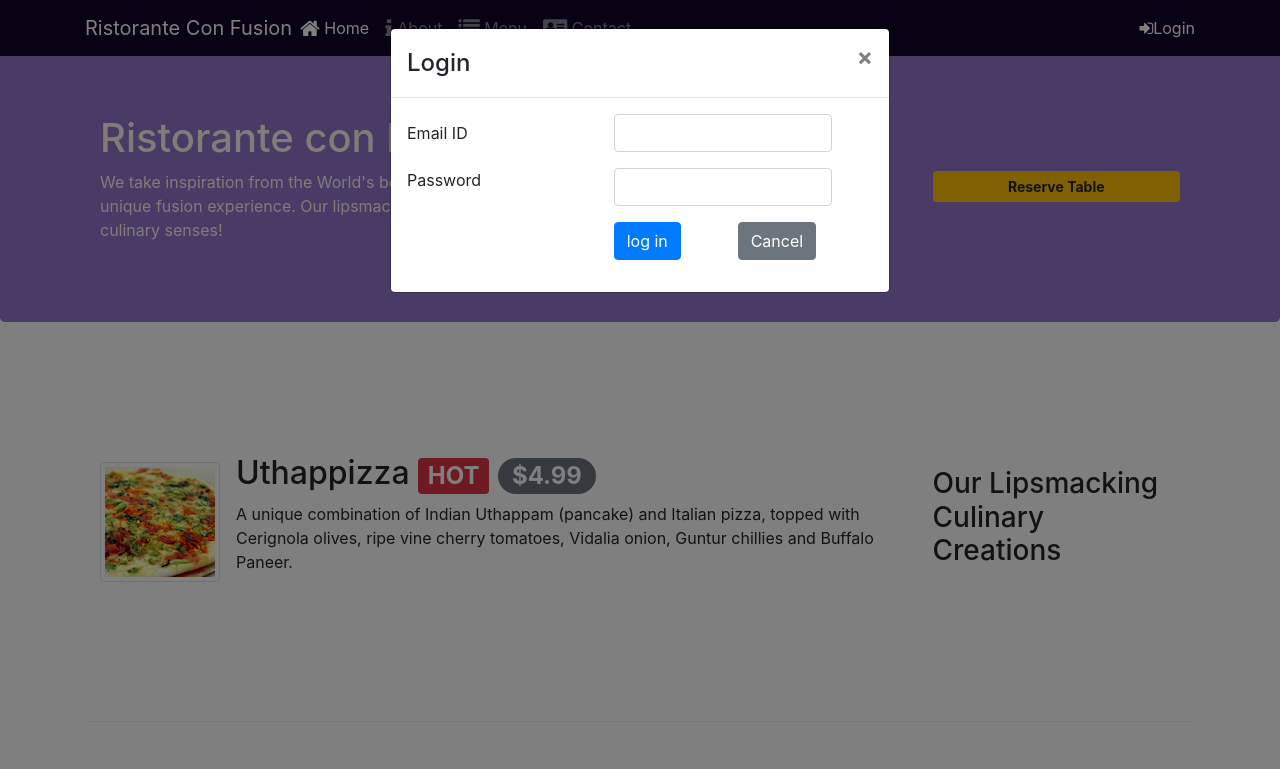
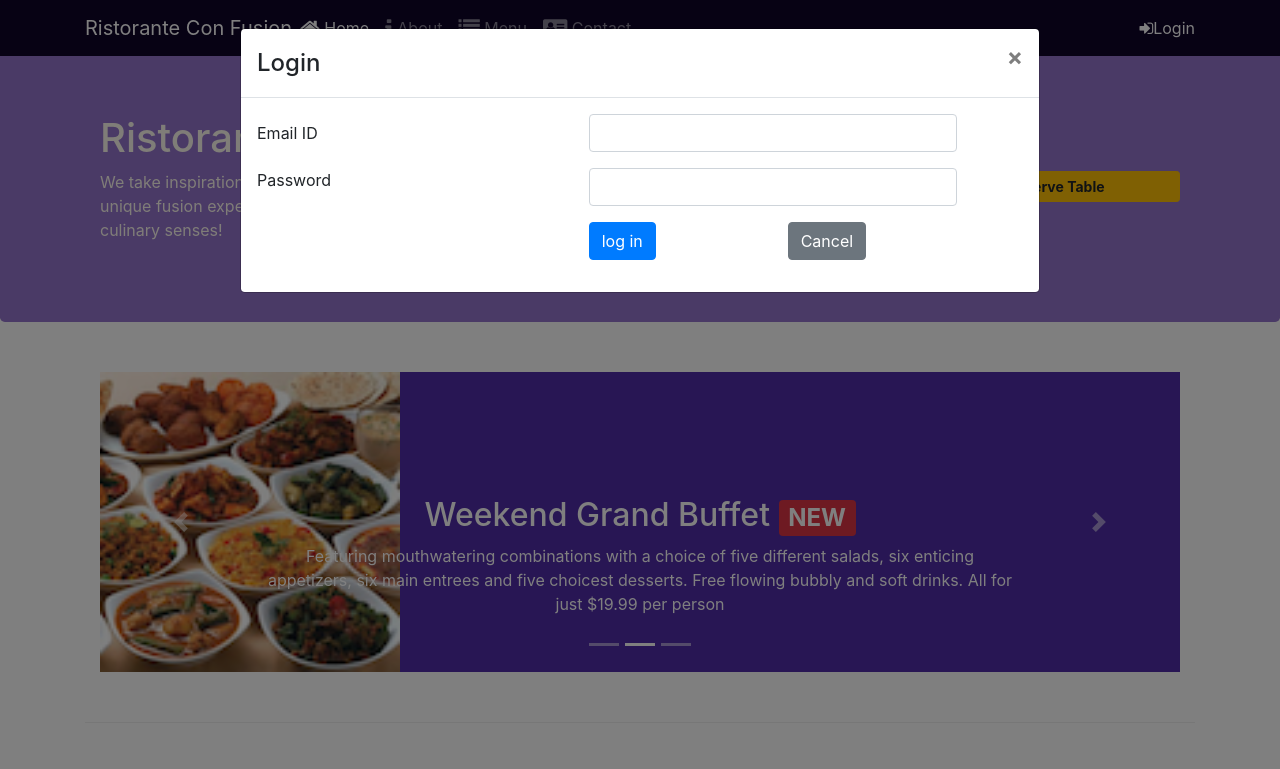
Before and after one commit to Himrajgogoi/bootstrap, a website: page index.html in a window 1280 px wide. Both pictures are taken after a click on the link "Login". Shown: the top 769 px of the page. Drawn offline with nearby package versions, Linux system fonts and the light colour scheme.

Commit message:
carousel

```diff
--- a/css/styles.css
+++ b/css/styles.css
@@ -44,3 +44,18 @@ body {
     border-bottom: 1px solid #ddd;
     padding: 10px;
 }
+
+.carousel {
+    background: #512DA8;
+}
+
+.carousel-item {
+    height: 300px;
+}
+
+.carousel-item img {
+    position: absolute;
+    top: 0;
+    left: 0;
+    min-height: 300px;
+}
--- a/index.html
+++ b/index.html
@@ -42,7 +42,7 @@
     </nav>
 
     <div id="loginModal" class="modal fade" role="dialog">
-        <div class="modal-dialog moda-lg" role="content">
+        <div class="modal-dialog modal-lg" role="content">
             <div class="modal-content">
                 <div class="modal-header">
                     <h4 class="modal-title">Login</h4>
@@ -102,6 +102,58 @@
         </div>
     </header>
     <div class="container">
+        <div class="row row-content">
+            <div class="col">
+                <div id="mycarousel" class="carousel slide" data-ride="carousel">
+                    <div class="carousel-inner" role="listbox">
+                        <div class="carousel-item active">
+                            <img class="d-block img-fluid" src="img/uthappizza.png" alt="uthapizza">
+
+                            <div class="carousel-caption d-none d-md-block">
+                                <h2 class="mt-0">Uthappizza <span class="badge badge-danger"> HOT</span> <span class="badge badge-pill badge-secondary"> $4.99</span></h2>
+                                <div class="d-none d-sm-block">
+                                    <p>A unique combination of Indian Uthappam (pancake) and Italian pizza, topped with Cerignola olives, ripe vine cherry tomatoes, Vidalia onion, Guntur chillies and Buffalo Paneer.</p>
+                                </div>
+                            </div>
+                        </div>
+                        <div class="carousel-item">
+                            <img class="d-block img-fluid" src="img/buffet.png" alt="buffet">
+                            <div class="carousel-caption d-none d-md-block">
+
+                                <h2 class="mt-0">Weekend Grand Buffet <span class="badge badge-danger"> NEW</span></h2>
+                                <div class="d-none d-sm-block">
+                                    <p>Featuring mouthwatering combinations with a choice of five different salads, six enticing appetizers, six main entrees and five choicest desserts. Free flowing bubbly and soft drinks. All for just $19.99 per person
+                                    </p>
+                                </div>
+                            </div>
+
+                        </div>
+                        <div class="carousel-item">
+                            <img class="d-block img-fluid" src="img/alberto.png" alt="alberto">
+
+                            <div class="carousel-caption d-none d-md-block">
+                                <h2 class="mt-0">Alberto Somayya</h2>
+                                <h4>Executive Chef</h4>
+                                <div class="d-none d-sm-block">
+                                    <p>Award winning three-star Michelin chef with wide International experience having worked closely with whos-who in the culinary world, he specializes in creating mouthwatering Indo-Italian fusion experiences. </p>
+                                </div>
+                            </div>
+                        </div>
+                    </div>
+                    <ol class="carousel-indicators">
+                        <li data-target="#mycarousel" data-slide-to="0" class="active"></li>
+                        <li data-target="#mycarousel" data-slide-to="1"></li>
+                        <li data-target="#mycarousel" data-slide-to="2"></li>
+                    </ol>
+                    <a class="carousel-control-prev" href="#mycarousel" role="button" data-slide="prev">
+                        <span class="carousel-control-prev-icon"></span>
+                    </a>
+                    <a class="carousel-control-next" href="#mycarousel" role="button" data-slide="next">
+                        <span class="carousel-control-next-icon"></span>
+                    </a>
+                </div>
+            </div>
+        </div>
         <div class="row row-content align-items-center">
             <div class="col-12 col-sm-4 order-sm-last col-md-3">
                 <h3>Our Lipsmacking Culinary Creations</h3>
```
